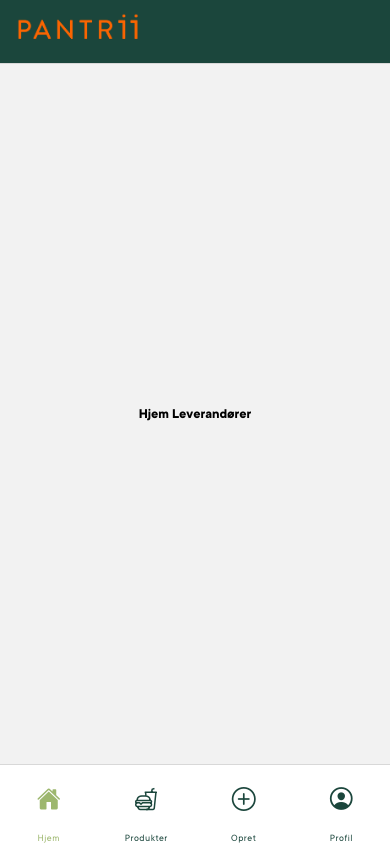
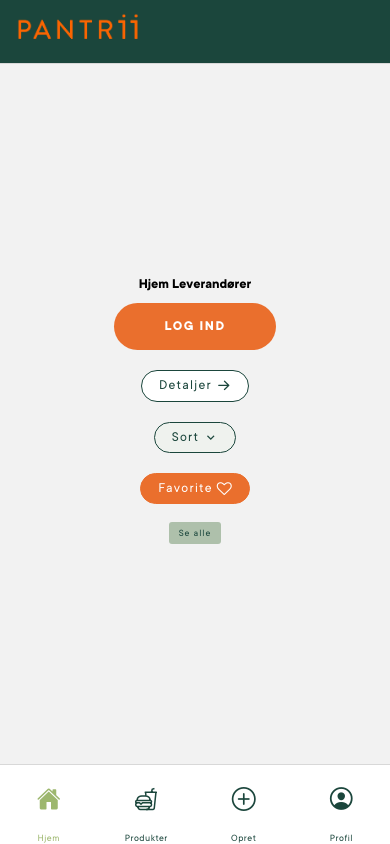
Before and after one commit to rachelhdvo0727/pantrii-app, a React Native app: screen /Hjem in a window 390 px wide. Built offline with nearby package versions, Linux system fonts and the light colour scheme.

Commit message:
merged from main

```diff
--- a/screens/suppliers/HomeScreen.js
+++ b/screens/suppliers/HomeScreen.js
@@ -1,11 +1,23 @@
 import React from 'react';
 import { StyleSheet, Text, View } from 'react-native';
 import generalStyles from '../../styles/General.js';
+import Button from '../../components/actions/Button';
+import { StatusBar } from 'expo-status-bar';
+import IconButton from '../../components/actions/IconButton';
+import FavoriteButton from '../../components/actions/FavoriteButton';
+import ViewButton from '../../components/actions/ViewButton';
 
 export default function HomeSuppliersScreen() {
     return (
         <View style={generalStyles.container}>
             <Text style={generalStyles.headerH1}>Hjem Leverandører</Text>
+
+            <StatusBar style="auto" />
+            <Button title="log ind" primary></Button>
+            <IconButton title="detaljer" arrowRight></IconButton>
+            <IconButton title="sort" arrowDown outlined></IconButton>
+            <FavoriteButton isActive></FavoriteButton>
+            <ViewButton></ViewButton>
         </View>
     );
 }
```
